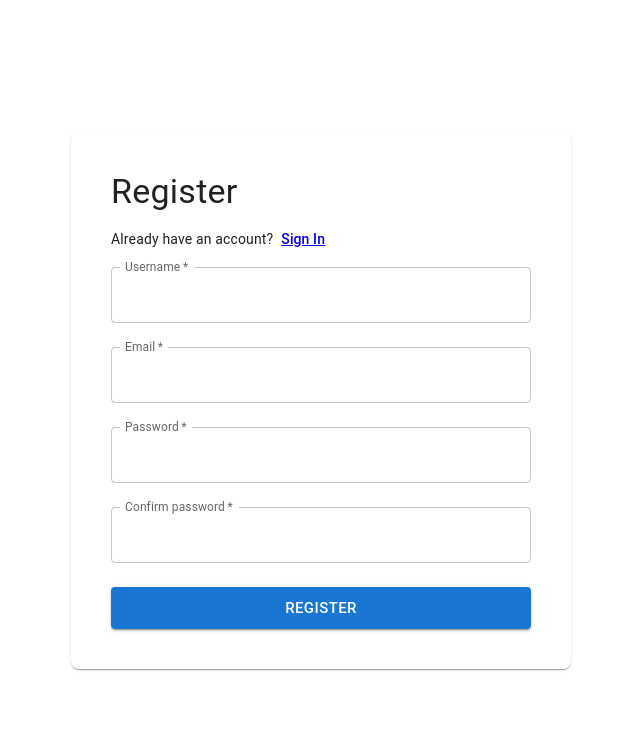
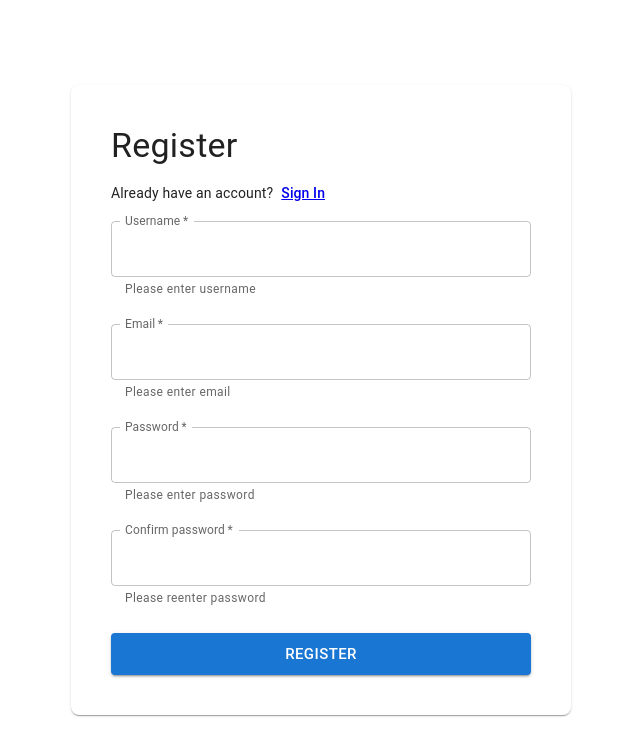
Before and after one commit to NguyenKhacLam/govtech-fullstack-assignment, a React (Create React App) app in the folder frontend/: page /register in a window 1280 px wide. Shown: the top 756 px of the page, without its empty margins (319-959 px from the left). Built offline with nearby package versions, Linux system fonts and the light colour scheme; no server answers.

Commit message:
update login and register form

```diff
--- a/frontend/src/pages/login/login.js
+++ b/frontend/src/pages/login/login.js
@@ -11,10 +11,16 @@ const Login = ({ login, isAuthenticated }) => {
     password: "",
   });
 
+  const [error, setError] = useState({
+    email: false,
+    password: false,
+  });
+
   const { email, password } = formData;
 
   const onChange = (e) => {
     setFormData({ ...formData, [e.target.name]: e.target.value });
+    setError({ ...error, [e.target.name]: e.target.value === "" });
   };
 
   const onSubmit = (e) => {
@@ -63,6 +69,8 @@ const Login = ({ login, isAuthenticated }) => {
                 fullWidth
                 name="email"
                 InputLabelProps={{ shrink: true }}
+                helperText="Please enter email"
+                error={error.email}
               />
               <TextField
                 label="Password"
@@ -74,6 +82,8 @@ const Login = ({ login, isAuthenticated }) => {
                 fullWidth
                 name="password"
                 InputLabelProps={{ shrink: true }}
+                helperText="Please enter password"
+                error={error.password}
               />
             </Stack>
 
--- a/frontend/src/pages/register/register.js
+++ b/frontend/src/pages/register/register.js
@@ -14,10 +14,18 @@ const Register = ({ setAlert, register, isAuthenticated }) => {
     confirmPassword: "",
   });
 
+  const [error, setError] = useState({
+    username: false,
+    email: false,
+    password: false,
+    confirmPassword: false,
+  });
+
   const { username, email, password, confirmPassword } = formData;
 
   const onChange = (e) => {
     setFormData({ ...formData, [e.target.name]: e.target.value });
+    setError({ ...error, [e.target.name]: e.target.value === "" });
   };
 
   const onSubmit = (e) => {
@@ -71,6 +79,8 @@ const Register = ({ setAlert, register, isAuthenticated }) => {
                 fullWidth
                 name="username"
                 required
+                helperText="Please enter username"
+                error={error.username}
               />
               <TextField
                 InputLabelProps={{ shrink: true }}
@@ -83,6 +93,8 @@ const Register = ({ setAlert, register, isAuthenticated }) => {
                 fullWidth
                 name="email"
                 required
+                helperText="Please enter email"
+                error={error.email}
               />
               <TextField
                 InputLabelProps={{ shrink: true }}
@@ -95,6 +107,8 @@ const Register = ({ setAlert, register, isAuthenticated }) => {
                 fullWidth
                 name="password"
                 required
+                helperText="Please enter password"
+                error={error.password}
               />
               <TextField
                 InputLabelProps={{ shrink: true }}
@@ -107,6 +121,8 @@ const Register = ({ setAlert, register, isAuthenticated }) => {
                 fullWidth
                 name="confirmPassword"
                 required
+                helperText="Please reenter password"
+                error={error.confirmPassword}
               />
             </Stack>
 
```
